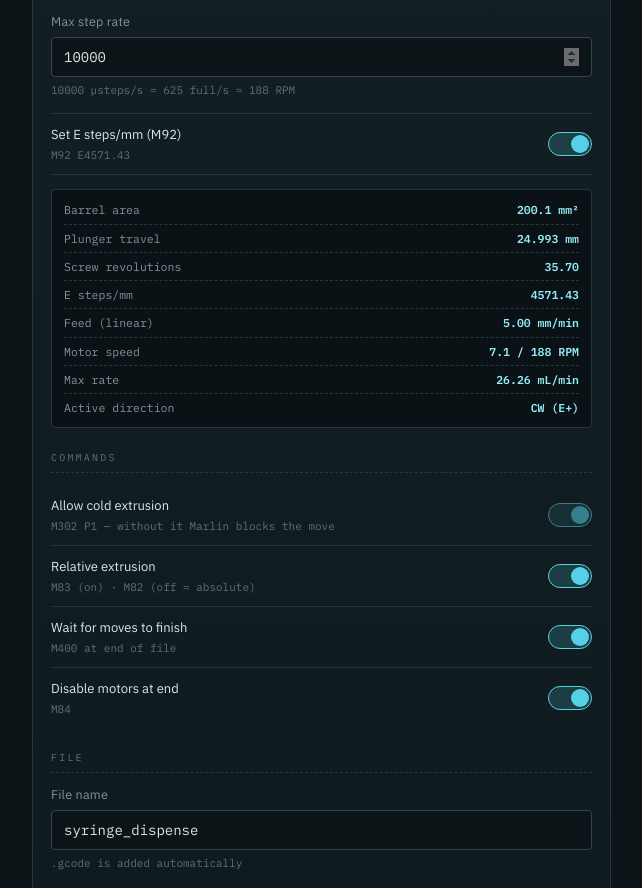
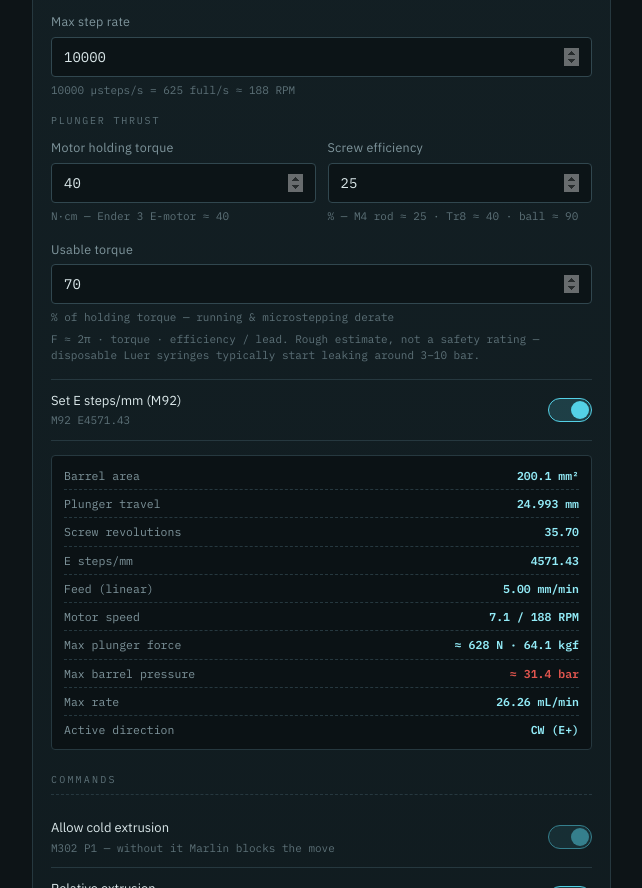
Before and after one commit to PiotrSako/Cold-Extrusion-Gcode-Generator, a plain HTML site: page generator_zimnej_ekstruzji.html in a window 1280 px wide. Shown: the part 1302-2190 px from the top of the page, without its empty margins (18-660 px from the left). Drawn offline with Linux system fonts and the light colour scheme.

Commit message:
Add approximate plunger force and barrel pressure estimate
Derives max thrust from motor holding torque, usable-torque derate and
screw efficiency (F = 2*pi*T*eff/lead), and the resulting barrel
pressure. Pressure is highlighted amber above 3 bar and red above
10 bar, where disposable Luer syringes typically start leaking.

```diff
--- a/generator_zimnej_ekstruzji.html
+++ b/generator_zimnej_ekstruzji.html
@@ -1,5 +1,5 @@
 <!DOCTYPE html>
-<!-- cold-extrusion generator · v10 · motor RPM transparency -->
+<!-- cold-extrusion generator · v11 · plunger thrust estimate -->
 <html lang="en">
 <head>
 <meta charset="UTF-8">
@@ -117,6 +117,8 @@
   .readout div{display:flex;justify-content:space-between;padding:5px 0;border-bottom:1px dashed var(--line)}
   .readout div:last-child{border-bottom:0}
   .readout b{color:var(--ice-bright);font-weight:600}
+  .readout b.warn{color:var(--amber)}
+  .readout b.crit{color:var(--z-red)}
 
   .monitor{display:flex;align-items:center;gap:16px;padding:14px 16px;border:1px solid var(--line);border-radius:var(--radius);background:#0b1215;margin-bottom:16px}
   .feed{position:relative;flex:1;height:26px;border-radius:3px;overflow:hidden;background:#0c1417;border:1px solid var(--line2)}
@@ -281,6 +283,20 @@
               <input type="number" id="maxsteps" value="10000" min="100" step="500">
               <div class="hint" id="t_maxStepHint"></div></div>
 
+            <div class="subhead" id="t_subForce"></div>
+            <div class="row2">
+              <div class="field"><label id="t_torque"></label>
+                <input type="number" id="torque" value="40" min="0" step="1">
+                <div class="hint" id="t_torqueHint"></div></div>
+              <div class="field"><label id="t_screwEff"></label>
+                <input type="number" id="screwEff" value="25" min="1" max="100" step="1">
+                <div class="hint" id="t_screwEffHint"></div></div>
+            </div>
+            <div class="field"><label id="t_torqueUse"></label>
+              <input type="number" id="torqueUse" value="70" min="1" max="100" step="5">
+              <div class="hint" id="t_torqueUseHint"></div>
+              <div class="hint" id="t_forceFormula"></div></div>
+
             <div class="toggle" style="border-top:1px solid var(--line);margin-top:6px">
               <div class="t-label"><span id="t_m92"></span><small id="m92sub"></small></div>
               <label class="switch"><input type="checkbox" id="m92on" checked><span></span></label>
@@ -398,6 +414,12 @@
       dirHint:'One direction dispenses, the other draws in — which is which depends on your wiring. Run a short move, watch the plunger, then label each direction. CW = positive E, CCW = negative E.',
       roDir:'Active direction',
       maxStep:'Max step rate', maxStepHint:'steps/s — firmware / motor limit',
+      subForce:'Plunger thrust',
+      torque:'Motor holding torque', torqueHint:'N·cm — Ender 3 E-motor ≈ 40',
+      screwEff:'Screw efficiency', screwEffHint:'% — M4 rod ≈ 25 · Tr8 ≈ 40 · ball ≈ 90',
+      torqueUse:'Usable torque', torqueUseHint:'% of holding torque — running & microstepping derate',
+      forceFormula:'F ≈ 2π · torque · efficiency / lead. Rough estimate, not a safety rating — disposable Luer syringes typically start leaking around 3–10 bar.',
+      roForce:'Max plunger force', roPress:'Max barrel pressure',
       maxWord:'max', roMax:'Max rate', roFeed:'Feed (linear)',
       uStep:'µsteps/s', full:'full/s', rpm:'RPM', roMotor:'Motor speed',
       legCmd:'Commands',
@@ -440,6 +462,12 @@
       dirHint:'Jeden kierunek wytłacza, drugi nabiera — który jest który, zależy od okablowania. Uruchom krótki ruch, zobacz jak przesuwa się tłok i przypisz etykiety. CW = E dodatnie, CCW = E ujemne.',
       roDir:'Aktywny kierunek',
       maxStep:'Maks. kroki/s', maxStepHint:'kroków/s — limit firmware / silnika',
+      subForce:'Siła pchania tłoka',
+      torque:'Moment trzymający silnika', torqueHint:'N·cm — silnik E w Ender 3 ≈ 40',
+      screwEff:'Sprawność śruby', screwEffHint:'% — pręt M4 ≈ 25 · Tr8 ≈ 40 · kulowa ≈ 90',
+      torqueUse:'Moment użyteczny', torqueUseHint:'% momentu trzymającego — zapas na ruch i mikrokroki',
+      forceFormula:'F ≈ 2π · moment · sprawność / skok. Szacunek, nie limit bezpieczeństwa — jednorazowe strzykawki Luer zaczynają przeciekać zwykle przy 3–10 bar.',
+      roForce:'Maks. siła tłoka', roPress:'Maks. ciśnienie w cylindrze',
       maxWord:'maks.', roMax:'Maks. prędkość', roFeed:'Feed (liniowy)',
       uStep:'µkroków/s', full:'pełnych/s', rpm:'obr/min', roMotor:'Obroty silnika',
       legCmd:'Komendy',
@@ -479,6 +507,7 @@
       sy1:(ml,d,a)=>'; syringe: '+ml+' mL, ID '+d+' mm, barrel area '+a+' mm^2',
       sy2:(v,l)=>'; dispense '+v+' -> plunger travel '+l+' mm',
       sy3:(r,f)=>'; rate '+r+' -> feed '+f+' mm/min',
+      sy5:(n,k,p)=>'; max plunger force ~'+n+' N ('+k+' kgf) -> barrel pressure ~'+p+' bar',
       m92:s=>'M92 E'+s+'          ; E steps/mm for lead screw (E1 = 1 mm plunger)',
       sydo:'; --- Syringe dispense ---',
       sy4:(d,lbl,sign)=>'; direction: '+d+(lbl?' = '+lbl:'')+'  (E '+sign+')'},
@@ -499,6 +528,7 @@
       sy1:(ml,d,a)=>'; strzykawka: '+ml+' mL, ID '+d+' mm, pole cylindra '+a+' mm^2',
       sy2:(v,l)=>'; dozowanie '+v+' -> przesuw tloka '+l+' mm',
       sy3:(r,f)=>'; predkosc '+r+' -> feed '+f+' mm/min',
+      sy5:(n,k,p)=>'; maks. sila tloka ~'+n+' N ('+k+' kgf) -> cisnienie w cylindrze ~'+p+' bar',
       m92:s=>'M92 E'+s+'          ; kroki E/mm dla sruby (E1 = 1 mm tloka)',
       sydo:'; --- Dozowanie strzykawka ---',
       sy4:(d,lbl,sign)=>'; kierunek: '+d+(lbl?' = '+lbl:'')+'  (E '+sign+')'}
@@ -534,6 +564,9 @@
      'subMech|subMech','lead|lead','stepsRev|stepsRev','micro|micro','m92|m92',
      'subDir|subDir','dirCW|dirCW','dirCCW|dirCCW','lblCW|lblCW','lblCCW|lblCCW','dirHint|dirHint',
      'maxStep|maxStep','maxStepHint|maxStepHint','maxWord|maxWord',
+     'subForce|subForce','torque|torque','torqueHint|torqueHint',
+     'screwEff|screwEff','screwEffHint|screwEffHint',
+     'torqueUse|torqueUse','torqueUseHint|torqueUseHint','forceFormula|forceFormula',
      'legCmd|legCmd','allowCold|allowCold','allowColdSub|allowColdSub','relExt|relExt',
      'wait|wait','waitSub|waitSub','disable|disable','legFile|legFile','fname|fname','fnameHint|fnameHint',
      'pPreview|pPreview','stTimeK|stTimeK','stLinesK|stLinesK','genGcode|genGcode',
@@ -583,7 +616,8 @@
     rateMm3min=toMm3(parseFloat($('rateBox').value)||0, $('rateUnit').value); render();});
 
   ['distance','step','push','pull','cycles','feed','relative','wait','disable','fname',
-   'vol','volUnit','rateUnit','lead','stepsRev','micro','maxsteps','m92on','cwLabel','ccwLabel']
+   'vol','volUnit','rateUnit','lead','stepsRev','micro','maxsteps','m92on','cwLabel','ccwLabel',
+   'torque','screwEff','torqueUse']
     .forEach(id=>{$(id).addEventListener('input',render);$(id).addEventListener('change',render);});
 
   function build(){
@@ -616,6 +650,14 @@
       const rpmMax=maxStepRate*60/(micro*spr);
       const rpmNow=lead>0?feed/lead:0;
       $('t_maxStepHint').textContent=Math.round(maxStepRate)+' '+s.uStep+' = '+Math.round(fullPerSec)+' '+s.full+' ≈ '+Math.round(rpmMax)+' '+s.rpm;
+      // plunger thrust: screw turns motor torque into axial force (lead in m, torque in N·m)
+      const torqueNm=Math.max(0,num('torque',40))/100;
+      const effi=Math.min(100,Math.max(1,num('screwEff',25)))/100;
+      const tUse=torqueNm*Math.min(100,Math.max(1,num('torqueUse',70)))/100;
+      const forceN=2*Math.PI*tUse*effi/(lead/1000);
+      const forceKgf=forceN/9.80665;
+      const pressBar=area>0?forceN/area*10:0;   // N/mm² = MPa, ×10 = bar
+      const pressCls=pressBar>=10?'crit':pressBar>=3?'warn':'';
 
       const volLabel=volUnit==='ml'?(r2(volIn)+' mL'):(r2(volIn)+' uL');
       const rateLabel=r2(fromMm3(rateMm3min,rUnit))+' '+unitLbl(rUnit).replace('µ','u');
@@ -630,6 +672,7 @@
       C(g.sy1(SYR.find(x=>Math.abs(x.d-dia)<1e-6)?SYR.find(x=>Math.abs(x.d-dia)<1e-6).ml:'?',trim(dia),area.toFixed(1)));
       C(g.sy2(volLabel,trim(travel)));
       C(g.sy3(rateLabel,feed.toFixed(2)));
+      C(g.sy5(Math.round(forceN),forceKgf.toFixed(1),pressBar.toFixed(1)));
       C(g.sy4(dirName,dirLbl,eSign>0?'positive':'negative'));
       C(g.bar);
       if($('allowCold').checked) K(g.m302);
@@ -651,6 +694,8 @@
         {k:s.roSteps, v:r2(stepsPerMm)},
         {k:s.roFeed, v:feed.toFixed(2)+' mm/min'},
         {k:s.roMotor, v:rpmNow.toFixed(1)+' / '+Math.round(rpmMax)+' '+s.rpm},
+        {k:s.roForce, v:'≈ '+Math.round(forceN)+' N · '+forceKgf.toFixed(1)+' kgf'},
+        {k:s.roPress, v:'≈ '+pressBar.toFixed(1)+' bar', cls:pressCls},
         {k:s.roMax, v:r2(fromMm3(maxMm3,rUnit))+' '+unitLbl(rUnit)},
         {k:s.roDir, v:(dirLbl?dirLbl+' · ':'')+dirName+' (E'+(eSign>0?'+':'−')+')'}
       ];
@@ -735,7 +780,7 @@
 
     // readout box
     const rb=$('syrReadout');
-    if(readout){rb.style.display='';rb.innerHTML=readout.map(r=>'<div><span>'+r.k+'</span><b>'+r.v+'</b></div>').join('');}
+    if(readout){rb.style.display='';rb.innerHTML=readout.map(r=>'<div><span>'+r.k+'</span><b'+(r.cls?' class="'+r.cls+'"':'')+'>'+r.v+'</b></div>').join('');}
     else rb.style.display='none';
 
     rawGcode=lines.map(l=>l.s).join('\n')+'\n';
```
Also changed, not shown: 1 other file.
